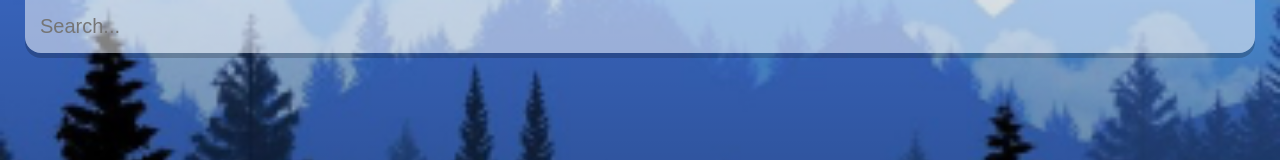
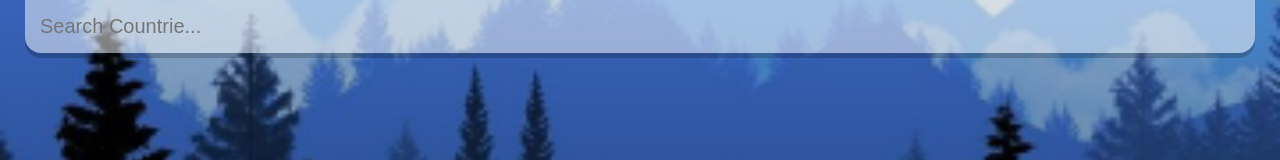
Before and after one commit to josecossi89/Weather-App, a React (Create React App) app in the folder weather-react/: page / in a window 1280 px wide. Shown: the top 160 px of the page. Built offline with nearby package versions, Linux system fonts and the light colour scheme.

Commit message:
corrections

```diff
--- a/weather-react/src/App.js
+++ b/weather-react/src/App.js
@@ -66,7 +66,7 @@ function App() {
           <input
             type="text"
             className="search-bar"
-            placeholder="Search..."
+            placeholder="Search Countrie..."
             onChange={(e) => setQuery(e.target.value)}
             value={query}
             onKeyPress={search}
```
